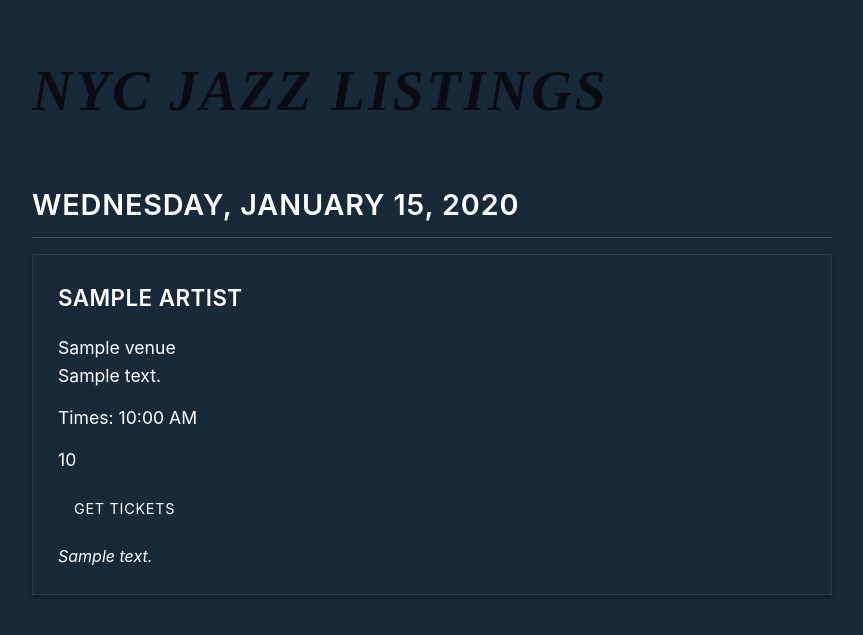
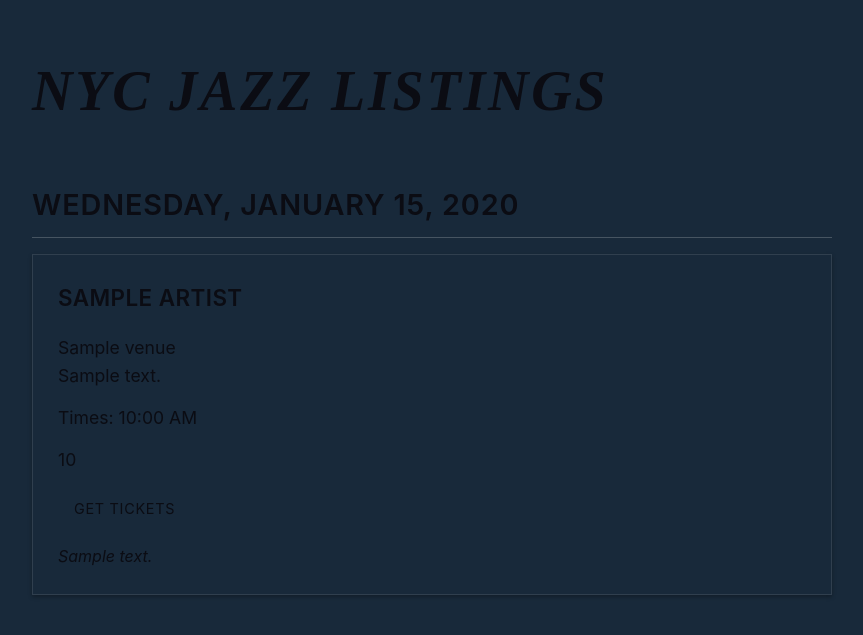
Before and after one commit to hack-c/jazzlistings, a Flask app: template templates/index.html in a window 1280 px wide. Shown: the top 635 px of the page, without its empty margins (208-1071 px from the left). Run offline with Flask 3, Linux system fonts and the light colour scheme; the template is opened without the code that fills it: most values are stand-ins (such as "Sample title", 1, 10 or a date in 2020).

Commit message:
text color

```diff
--- a/templates/index.html
+++ b/templates/index.html
@@ -39,7 +39,7 @@
             font-size: 1.8em;
             font-weight: 600;
             margin: 2em 0 0.5em;
-            color: #fff;
+            color: #0b0c13;
             text-transform: uppercase;
             letter-spacing: 0.03em;
             border-bottom: 1px solid rgba(255,255,255,0.2);
@@ -52,7 +52,7 @@
             padding: 25px;
             margin-bottom: 25px;
             box-shadow: 0 2px 4px rgba(0,0,0,0.3);
-            color: #fff;
+            color: #0b0c13;
             border: 1px solid rgba(255,255,255,0.1);
         }
 
@@ -83,7 +83,7 @@
             margin-top: 1em;
             padding: 8px 16px;
             background: #18293a;
-            color: white;
+            color: #0b0c13;
             text-decoration: none;
             border-radius: 0;
             font-size: 0.9em;
```
